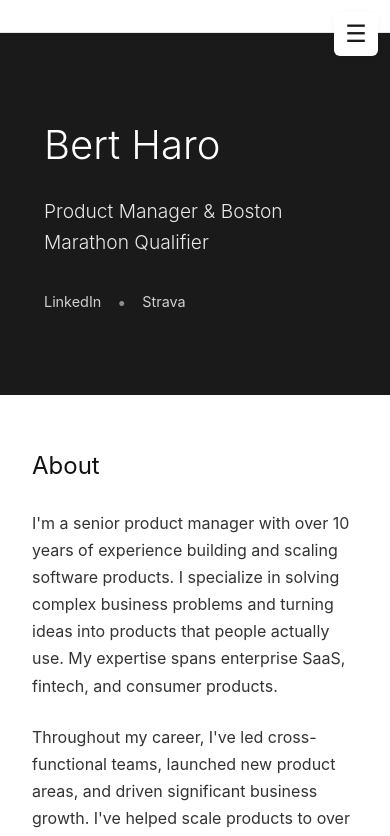
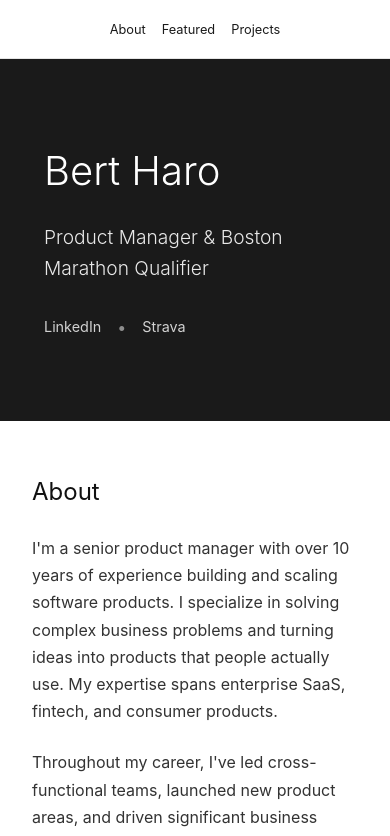
Before and after one commit to bertharo/portfolio, a React (Create React App) app: page / in a window 390 px wide. Shown: the top 836 px of the page. Built offline with nearby package versions, Linux system fonts and the light colour scheme.

Commit message:
Remove hamburger menu for cleaner minimalistic navigation

```diff
--- a/src/Navbar.js
+++ b/src/Navbar.js
@@ -1,19 +1,10 @@
-import React, { useState } from 'react';
+import React from 'react';
 import styles from './Navbar.module.css';
 
 const Navbar = () => {
-  const [open, setOpen] = useState(false);
-
   return (
     <nav className={styles.navbar}>
-      <button
-        className={styles.menuButton}
-        onClick={() => setOpen((prev) => !prev)}
-        aria-label="Toggle navigation menu"
-      >
-        <span className={styles.menuIcon}>&#9776;</span>
-      </button>
-      <ul className={`${styles.navList} ${open ? styles.open : ''}`}>
+      <ul className={styles.navList}>
         <li><a className={styles.navLink} href="#about">About</a></li>
         <li><a className={styles.navLink} href="#featured">Featured</a></li>
         <li><a className={styles.navLink} href="#projects">Projects</a></li>
--- a/src/Navbar.module.css
+++ b/src/Navbar.module.css
@@ -4,34 +4,6 @@
   border-bottom: 1px solid #e5e5e5;
   position: relative;
   z-index: 10;
-}
-
-.menuButton {
-  display: none;
-  background: none;
-  border: none;
-  font-size: 1.5rem;
-  color: #1a1a1a;
-  cursor: pointer;
-  position: fixed;
-  top: 1.5rem;
-  right: 2rem;
-  z-index: 100;
-  background: #fff;
-  padding: 0.5rem 0.8rem;
-  border-radius: 6px;
-  box-shadow: 0 2px 8px rgba(0,0,0,0.04);
-  min-width: 44px;
-  min-height: 44px;
-  display: flex;
-  align-items: center;
-  justify-content: center;
-}
-
-.menuIcon {
-  display: inline-block;
-  font-size: 1.5rem;
-  line-height: 1;
 }
 
 .navList {
@@ -41,38 +13,6 @@
   gap: 2rem;
   margin: 0;
   padding: 0;
-  transition: all 0.3s ease;
-}
-
-@media (max-width: 768px) {
-  .menuButton {
-    display: flex;
-    top: 1.25rem;
-    right: 1.5rem;
-  }
-  .navList {
-    flex-direction: column;
-    align-items: center;
-    gap: 1.25rem;
-    background: #fff;
-    position: absolute;
-    top: 100%;
-    left: 0;
-    right: 0;
-    max-height: 0;
-    overflow: hidden;
-    border-bottom: 1px solid #e5e5e5;
-    z-index: 1;
-    opacity: 0;
-    transform: translateY(-10px);
-  }
-  .navList.open {
-    max-height: 400px;
-    padding: 1rem 0;
-    border-bottom: 1px solid #e5e5e5;
-    opacity: 1;
-    transform: translateY(0);
-  }
 }
 
 .navLink {
@@ -82,10 +22,6 @@
   transition: all 0.2s ease;
   border-bottom: 2px solid transparent;
   padding: 0.5rem 0;
-  min-height: 44px;
-  display: flex;
-  align-items: center;
-  justify-content: center;
   font-size: 0.9rem;
 }
 
@@ -94,17 +30,8 @@
 }
 
 @media (max-width: 600px) {
-  .menuButton {
-    top: 1rem;
-    right: 1rem;
-    padding: 0.4rem 0.6rem;
-    font-size: 1.3rem;
-  }
   .navList {
-    gap: 1rem;
-  }
-  .navList.open {
-    padding: 0.75rem 0;
+    gap: 1.5rem;
   }
   .navLink {
     font-size: 0.85rem;
@@ -113,17 +40,8 @@
 }
 
 @media (max-width: 480px) {
-  .menuButton {
-    top: 0.75rem;
-    right: 0.75rem;
-    padding: 0.3rem 0.5rem;
-    font-size: 1.2rem;
-  }
   .navList {
-    gap: 0.75rem;
-  }
-  .navList.open {
-    padding: 0.5rem 0;
+    gap: 1rem;
   }
   .navLink {
     font-size: 0.8rem;
```
